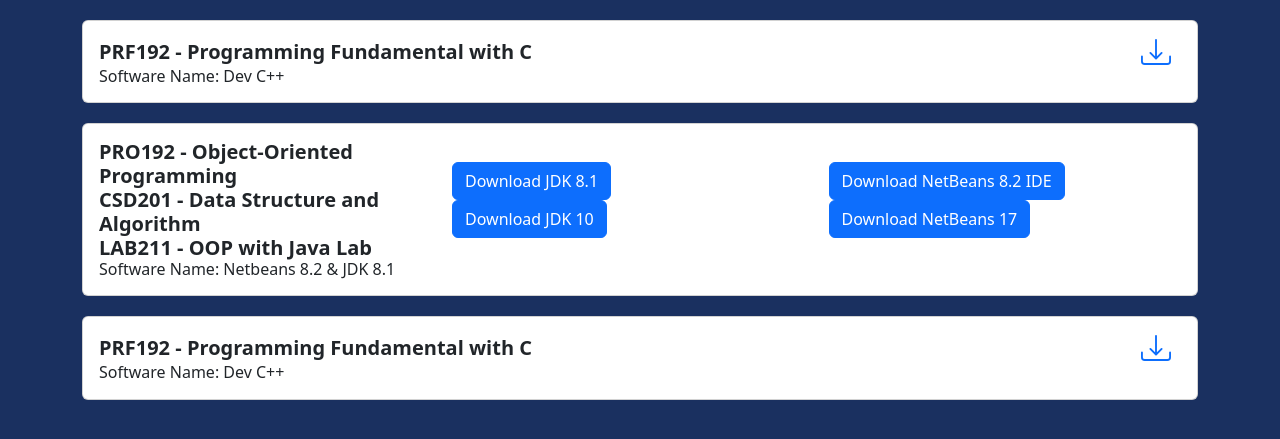
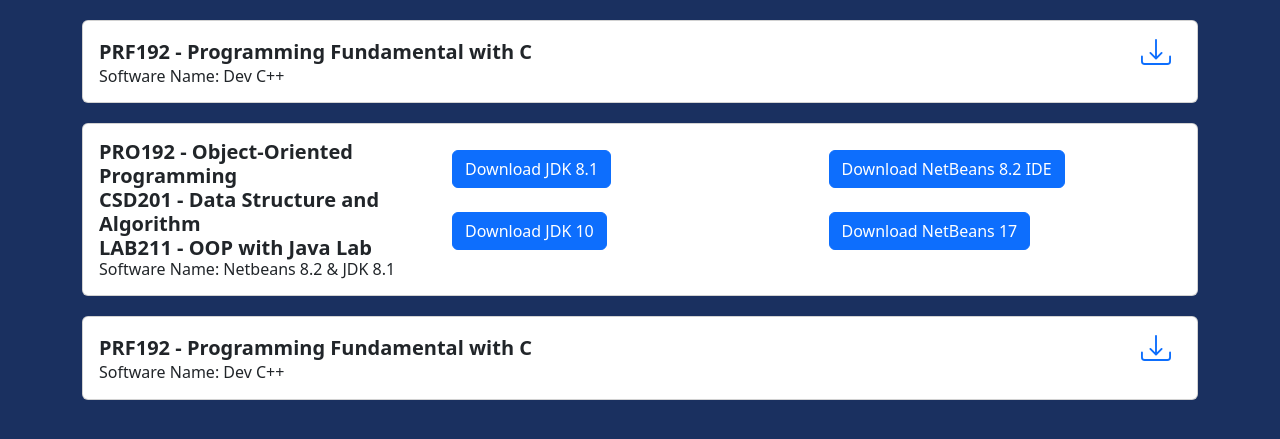
Before and after one commit to chuthevan450/VanCT_OfficialWebsite, a website: page Software.html in a window 1280 px wide. Shown: the part 80-519 px from the top of the page. Drawn offline with nearby package versions, Linux system fonts and the light colour scheme.

Commit message:
Update Software.html
Signed-off-by: Chu Thế Văn <144294314+chuthevan450@users.noreply.github.com>

```diff
--- a/Software.html
+++ b/Software.html
@@ -99,7 +99,7 @@
                 <h5 class="LAB_Title" style="font-weight: bold; margin: 0;">LAB211 - OOP with Java Lab</h5>
               </div>
               <!-- Biểu tượng: Download File -->
-                <div class="row row-cols-2">
+                <div class="row row-cols-1 row-cols-md-2 g-4">
                     <div class="col">
                         <a class="btn btn-primary" href="https://www.oracle.com/java/technologies/javase/javase8-archive-downloads.html#license-lightbox" role="button">Download JDK 8.1</a>
                     </div>
```
